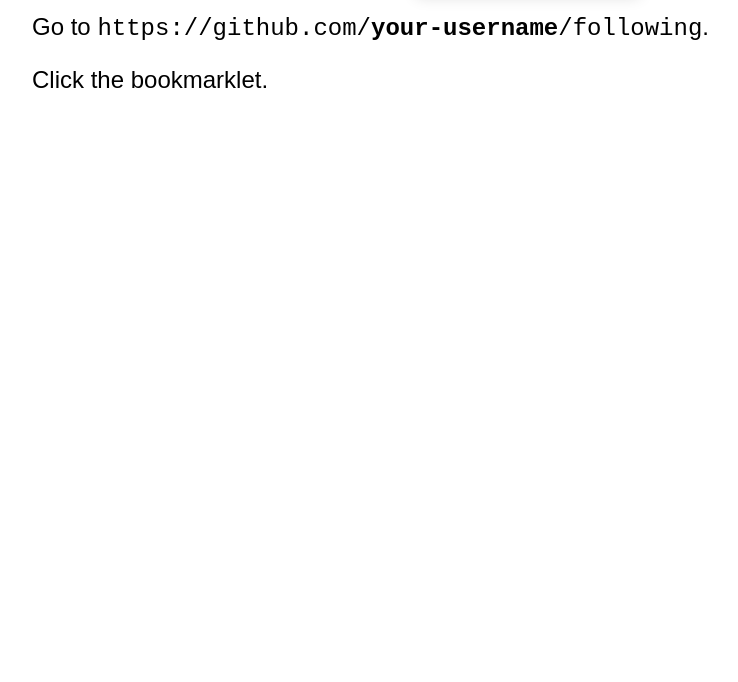
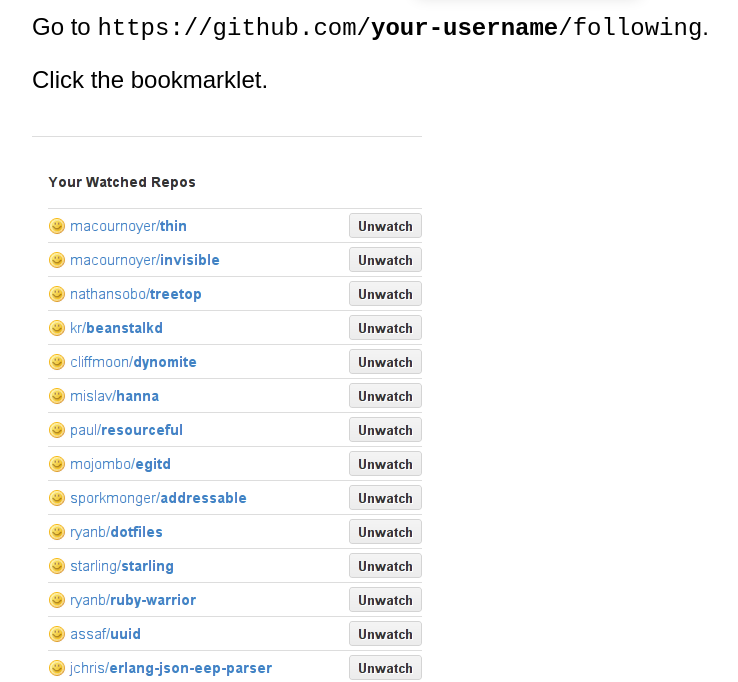
Before and after one commit to cloudhead/github-unwatcher, a plain HTML site: page index.html in a window 1280 px wide. Shown: the part 131-813 px from the top of the page, without its empty margins (36-774 px from the left). Drawn offline with Linux system fonts and the light colour scheme.

Commit message:
add screenshot

```diff
--- a/index.html
+++ b/index.html
@@ -26,5 +26,6 @@
   </p>
   <p>Go to <code>https://github.com/<b>your-username</b>/following</code>.</p>
   <p>Click the bookmarklet.</p>
+  <img src="screenshot.png"/>
   </body>
 </html>
```
Also changed, not shown: screenshot.png (added).
